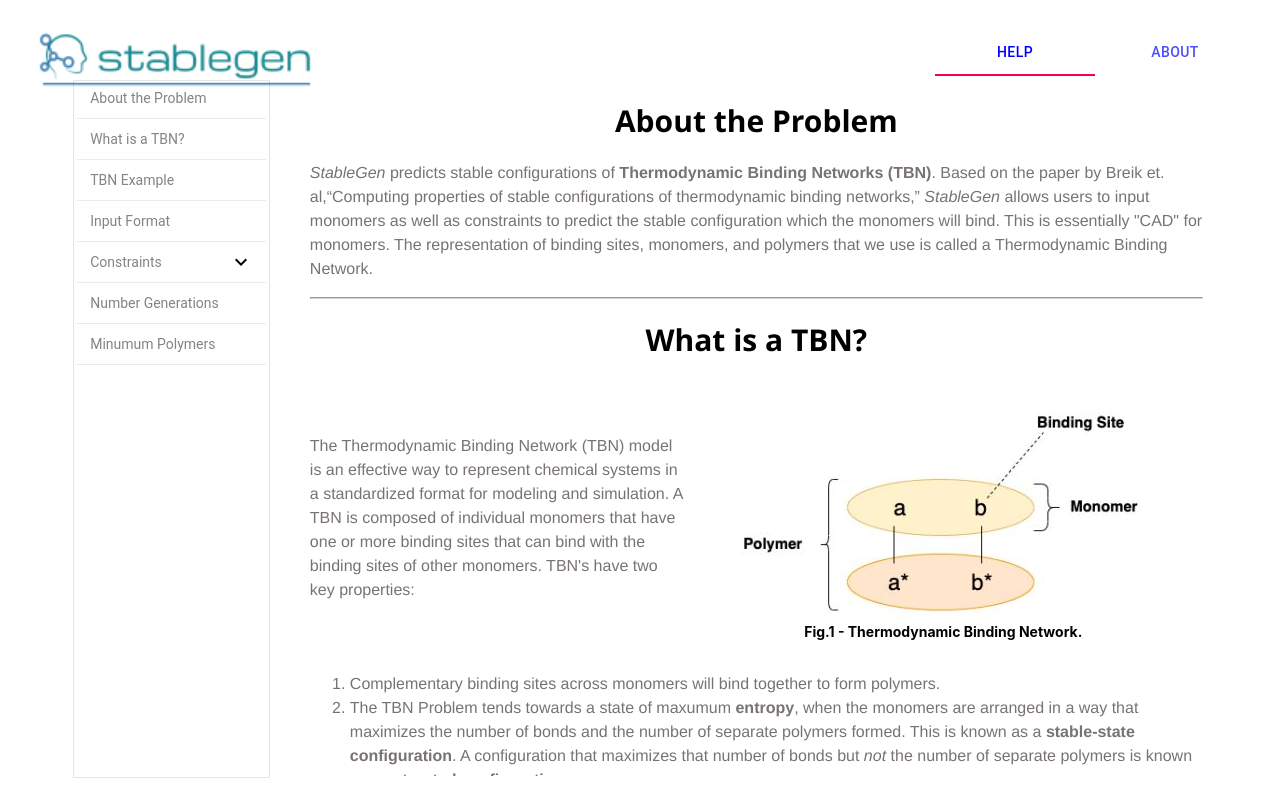
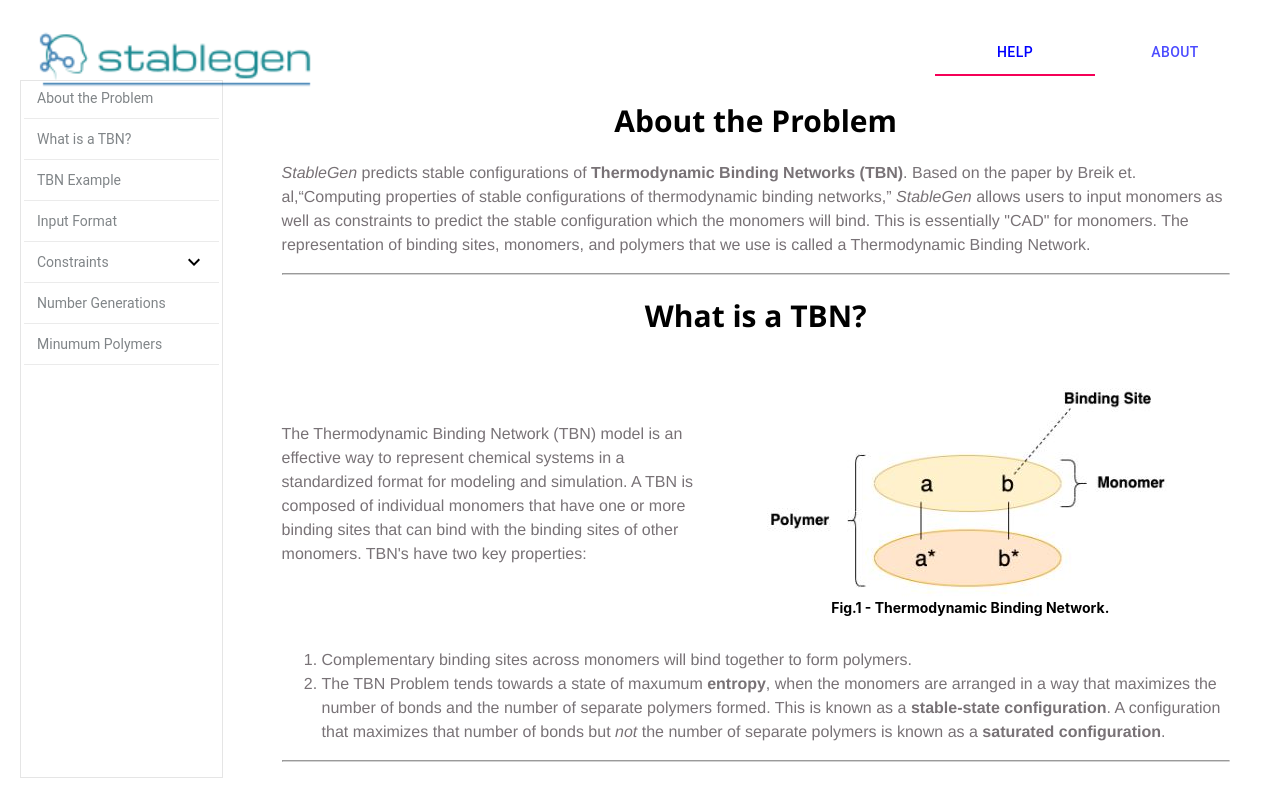
Before and after one commit to stevenwang5689/stable-gen, a React (Create React App) app: page /help in a window 1280 px wide. Built offline with nearby package versions, Linux system fonts and the light colour scheme.

Commit message:
Fixed flexbox issue with help page

```diff
--- a/src/components/helpComponents/content.js
+++ b/src/components/helpComponents/content.js
@@ -82,7 +82,7 @@ class Content extends Component {
 
   render() {
     return (
-      <Container fluid className="content-main">
+      <Container fluid maxWidth="false" className="content-main">
         <h1 className="content-heading" ref={this.myAboutRef}>
           About the Problem
         </h1>
--- a/src/components/helpComponents/help.js
+++ b/src/components/helpComponents/help.js
@@ -53,11 +53,11 @@ class Help extends Component {
     return (
       <Fragment>
         <div className="overall-div">
-          <Grid container spacing={2} justify="center" alignItems="stretch">
-            <Grid item xs={2}>
+          <Grid container spacing={1} justify="center" alignItems="stretch">
+            <Grid item xs={12} sm={2}>
               <Sidebar items={this.sidebarItems} />
             </Grid>
-            <Grid item xs={9}>
+            <Grid item xs={12} sm={10}>
               <Content ref={this.contentElement} />
             </Grid>
           </Grid>
--- a/src/components/helpComponents/styles.css
+++ b/src/components/helpComponents/styles.css
@@ -69,10 +69,9 @@
 }
 
 .content-main {
-  padding: 0;
   height: 87vh;
-  max-width: 100%;
-  width: 100%;
+  max-width: 95%;
+  width: 95%;
   flex: 1;
   overflow-x: hidden;
   overflow-y: scroll;
```
